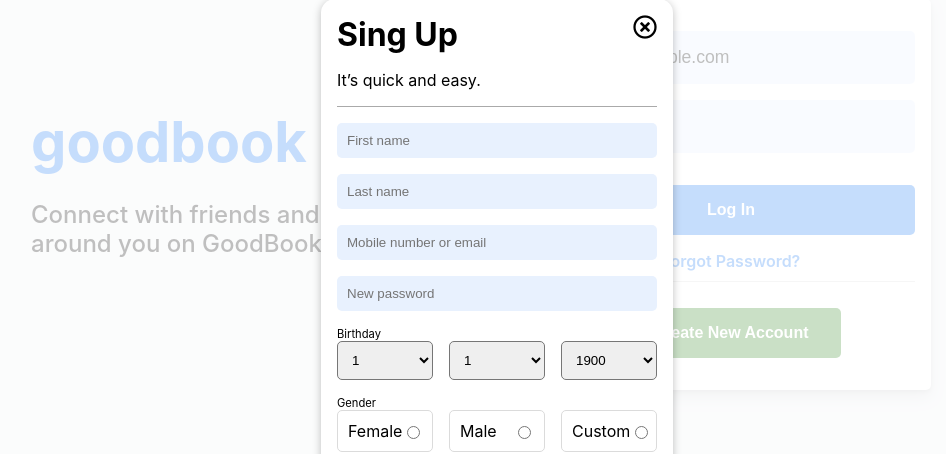
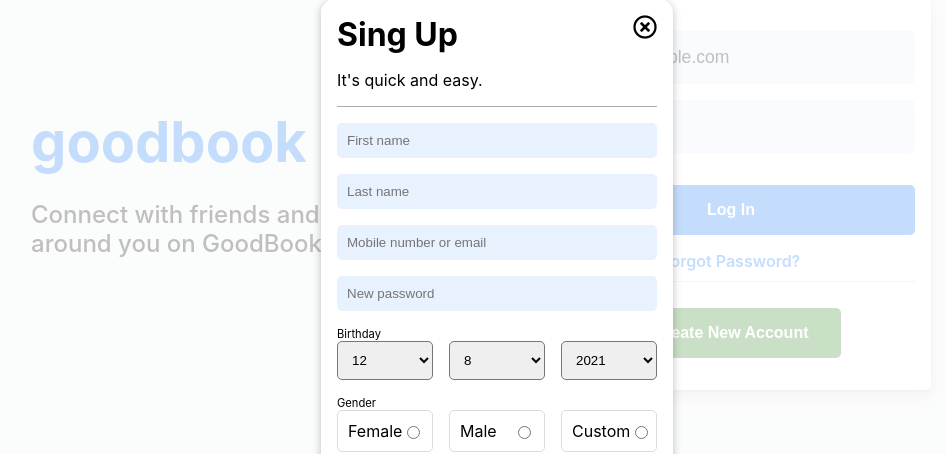
Before and after one commit to Naoto-110616/Goodbook_react-app, a React (Create React App) app in the folder goodbook-react/: page / in a window 1280 px wide. Both pictures are taken after typing "name@example.com", "Sample123" into the empty fields and a click on the button "Create New Account". Shown: the part 161-615 px from the top of the page, without its empty margins (159-1105 px from the left). Built offline with nearby package versions, Linux system fonts and the light colour scheme.

Commit message:
updated birthday input

```diff
--- a/goodbook-react/src/components/Signup/Signup.js
+++ b/goodbook-react/src/components/Signup/Signup.js
@@ -60,6 +60,10 @@ const Signup = (props) => {
 		return list;
 	};
 
+	const thisMonth = new Date().getMonth() + 1;
+	const today = new Date().getDate();
+	const thisYear = new Date().getFullYear();
+
 	return (
 		<Modal onClose={props.onClose}>
 			<Form className={classes.signup} type="submit">
@@ -67,7 +71,7 @@ const Signup = (props) => {
 					<div className={classes["signup-text"]}>
 						<div>
 							<h2>Sing Up</h2>
-							<p>It’s quick and easy.</p>
+							<p>It's quick and easy.</p>
 						</div>
 						<div className={classes["signup-x"]}>
 							<i onClick={props.onClose} className="far fa-times-circle"></i>
@@ -82,13 +86,13 @@ const Signup = (props) => {
 					<Input signup={true} input={{ placeholder: "New password" }} />
 					<p className={classes["category-name"]}>Birthday</p>
 					<div className={classes.birthday}>
-						<Select signup={true} select={{ name: "month", title: "month" }}>
+						<Select signup={true} select={{ name: "month", title: "month", value: thisMonth }}>
 							{setMonth()}
 						</Select>
-						<Select signup={true} select={{ name: "day", title: "day" }}>
+						<Select signup={true} select={{ name: "day", title: "day", value: today }}>
 							{setDay()}
 						</Select>
-						<Select signup={true} select={{ name: "year", title: "year" }}>
+						<Select signup={true} select={{ name: "year", title: "year", value: thisYear }}>
 							{setYear()}
 						</Select>
 					</div>
```
